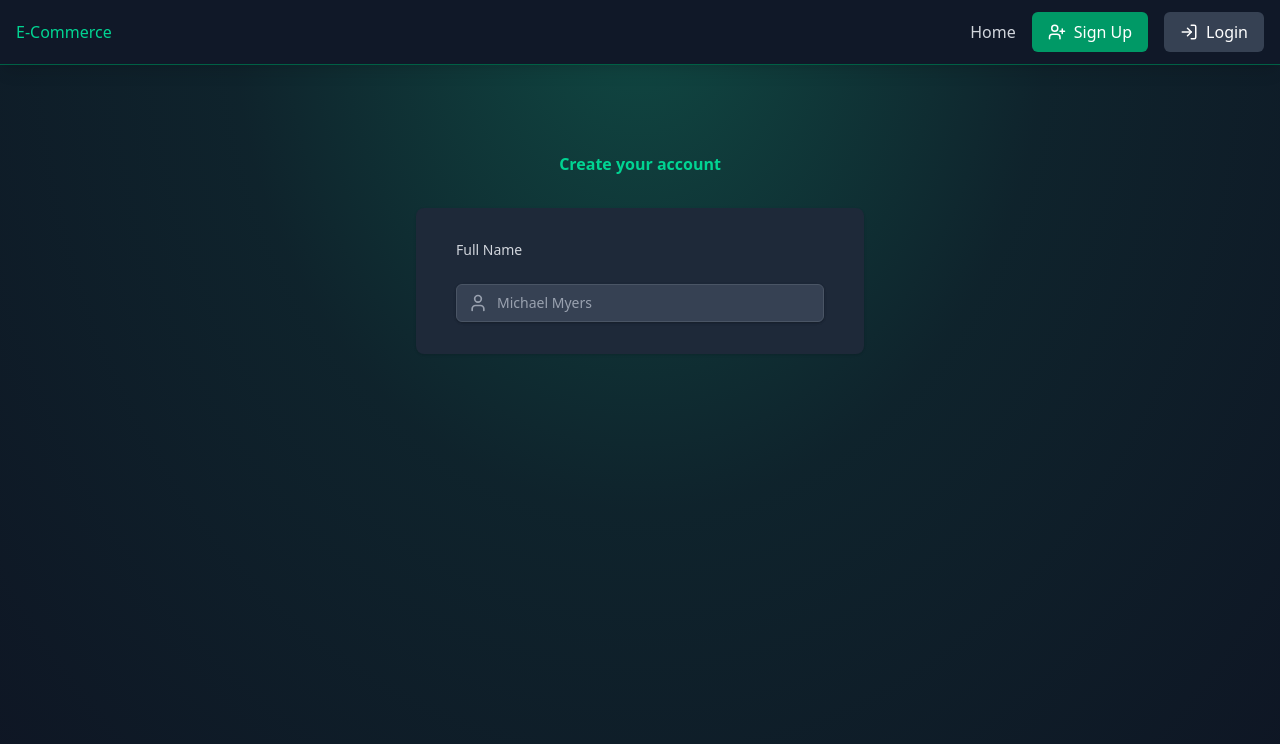
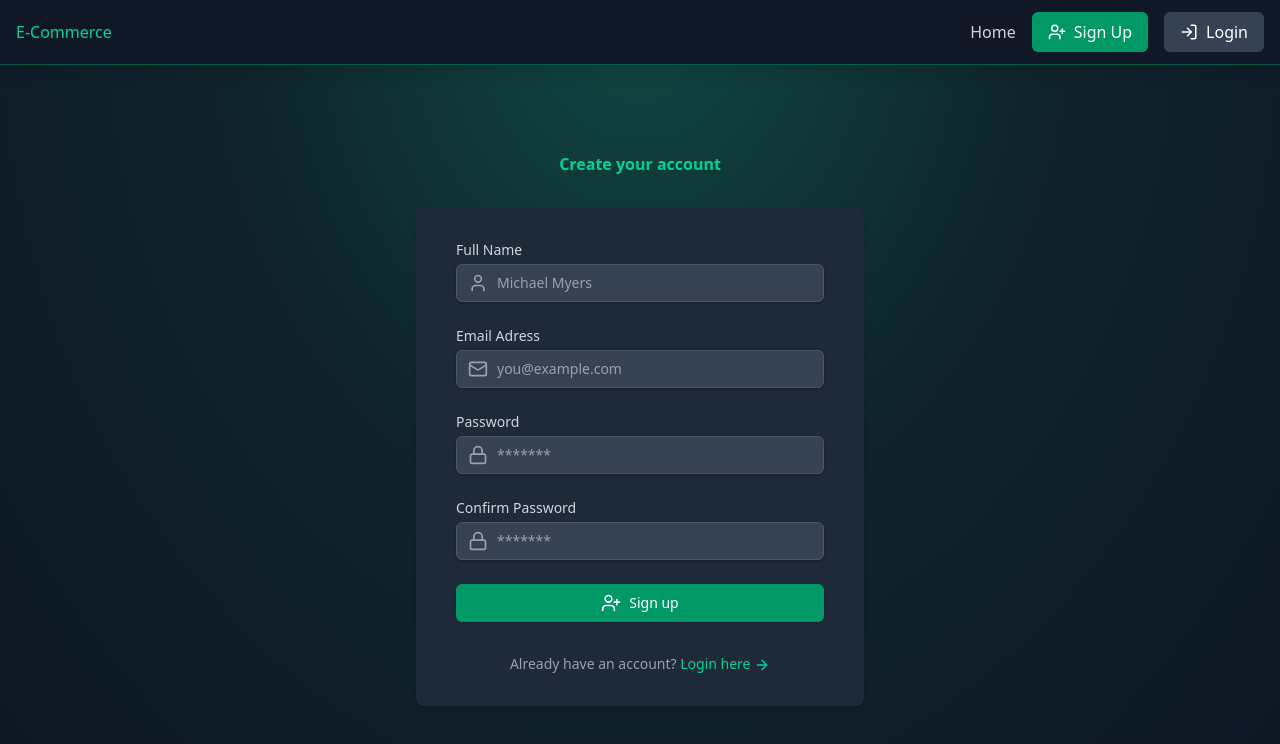
Before and after one commit to Kuhora/Ecommerce, a React (Vite) app in the folder front/: page /signup in a window 1280 px wide. Shown: the top 744 px of the page. Built offline with nearby package versions, Linux system fonts and the light colour scheme.

Commit message:
signUpPage check

```diff
--- a/front/src/pages/SignUpPage.jsx
+++ b/front/src/pages/SignUpPage.jsx
@@ -4,7 +4,7 @@
 import { motion } from "framer-motion";
 
 const SignUpPage = () => {
-    const loading = true;
+    const loading = false;
     const [formData, setFormData] = useState({
         name: "",
         email: "",
@@ -35,6 +35,7 @@
             >
                 <div className="bg-gray-800 py-8 px-4 shadow sm:rounded-lg sm:px-10">
                     <form onSubmit={handleSubmit} className = 'space-y-6'>
+                        <div>
                         <label htmlFor='name' className="block text-sm font-medium text-gray-300">
                             Full Name
                         </label>
@@ -51,8 +52,92 @@
                             className="block w-full px-3 py-2 pl-10 bg-gray-700 border border-gray-600 rounded-md shadow-sm placeholder-gray-400 focus:outline-none focus:ring-emerald-500 focus:border-emerald-500 sm:text-sm"
                             placeholder='Michael Myers'
                             />
+                            </div>
                         </div>
+                                                <div>
+                        <label htmlFor='email' className="block text-sm font-medium text-gray-300">
+                            Email Adress
+                        </label>
+                        <div className="mt-1 relative rounded-md shadow-sm">
+                            <div className="absolute inset-y-0 left-0 pl-3 flex items-center pointer-events-none">
+                                <Mail className="h-5 w-5 text-gray-400" aria-hidden='true'/>
+                            </div>
+                            <input
+                            id='email'
+                            type='email'
+                            required
+                            value={formData.email}
+                            onChange={(e) => setFormData({ ...formData, email: e.target.value })}
+                            className="block w-full px-3 py-2 pl-10 bg-gray-700 border border-gray-600 rounded-md shadow-sm placeholder-gray-400 focus:outline-none focus:ring-emerald-500 focus:border-emerald-500 sm:text-sm"
+                            placeholder='you@example.com'
+                            />
+                            </div>
+                        </div>
+                        <div>
+                        <label htmlFor='password' className="block text-sm font-medium text-gray-300">
+                            Password
+                        </label>
+                        <div className="mt-1 relative rounded-md shadow-sm">
+                            <div className="absolute inset-y-0 left-0 pl-3 flex items-center pointer-events-none">
+                                <Lock className="h-5 w-5 text-gray-400" aria-hidden='true'/>
+                            </div>
+                            <input
+                            id='password'
+                            type='password'
+                            required
+                            value={formData.password}
+                            onChange={(e) => setFormData({ ...formData, password: e.target.value })}
+                            className="block w-full px-3 py-2 pl-10 bg-gray-700 border border-gray-600 rounded-md shadow-sm placeholder-gray-400 focus:outline-none focus:ring-emerald-500 focus:border-emerald-500 sm:text-sm"
+                            placeholder='*******'
+                            />
+                            </div>
+                        </div>
+                        <div>
+                        <label htmlFor='confirmPassword' className="block text-sm font-medium text-gray-300">
+                            Confirm Password
+                        </label>
+                        <div className="mt-1 relative rounded-md shadow-sm">
+                            <div className="absolute inset-y-0 left-0 pl-3 flex items-center pointer-events-none">
+                                <Lock className="h-5 w-5 text-gray-400" aria-hidden='true'/>
+                            </div>
+                            <input
+                            id='confirmPassword'
+                            type='password'
+                            required
+                            value={formData.confirmPassword}
+                            onChange={(e) => setFormData({ ...formData, confirmPassword: e.target.value })}
+                            className="block w-full px-3 py-2 pl-10 bg-gray-700 border border-gray-600 rounded-md shadow-sm placeholder-gray-400 focus:outline-none focus:ring-emerald-500 focus:border-emerald-500 sm:text-sm"
+                            placeholder='*******'
+                            />
+                            </div>
+                        </div>
+                        <button
+							type='submit'
+							className='w-full flex justify-center py-2 px-4 border border-transparent
+							rounded-md shadow-sm text-sm font-medium text-white bg-emerald-600
+                                hover:bg-emerald-700 focus:outline-none focus:ring-2 focus:ring-offset-2
+                                focus:ring-emerald-500 transition duration-150 ease-in-out disabled:opacity-50'
+							disabled={loading}
+						>
+							{loading ? (
+								<>
+									<Loader className='mr-2 h-5 w-5 animate-spin' aria-hidden='true' />
+									Loading...
+								</>
+							) : (
+								<>
+									<UserPlus className='mr-2 h-5 w-5' aria-hidden='true' />
+									Sign up
+								</>
+							)}
+						</button>
                     </form>
+					<p className='mt-8 text-center text-sm text-gray-400'>
+						Already have an account?{" "}
+						<Link to='/login' className='font-medium text-emerald-400 hover:text-emerald-300'>
+							Login here <ArrowRight className='inline h-4 w-4' />
+						</Link>
+					</p>
                 </div>
             </motion.div>
             </div>
```
